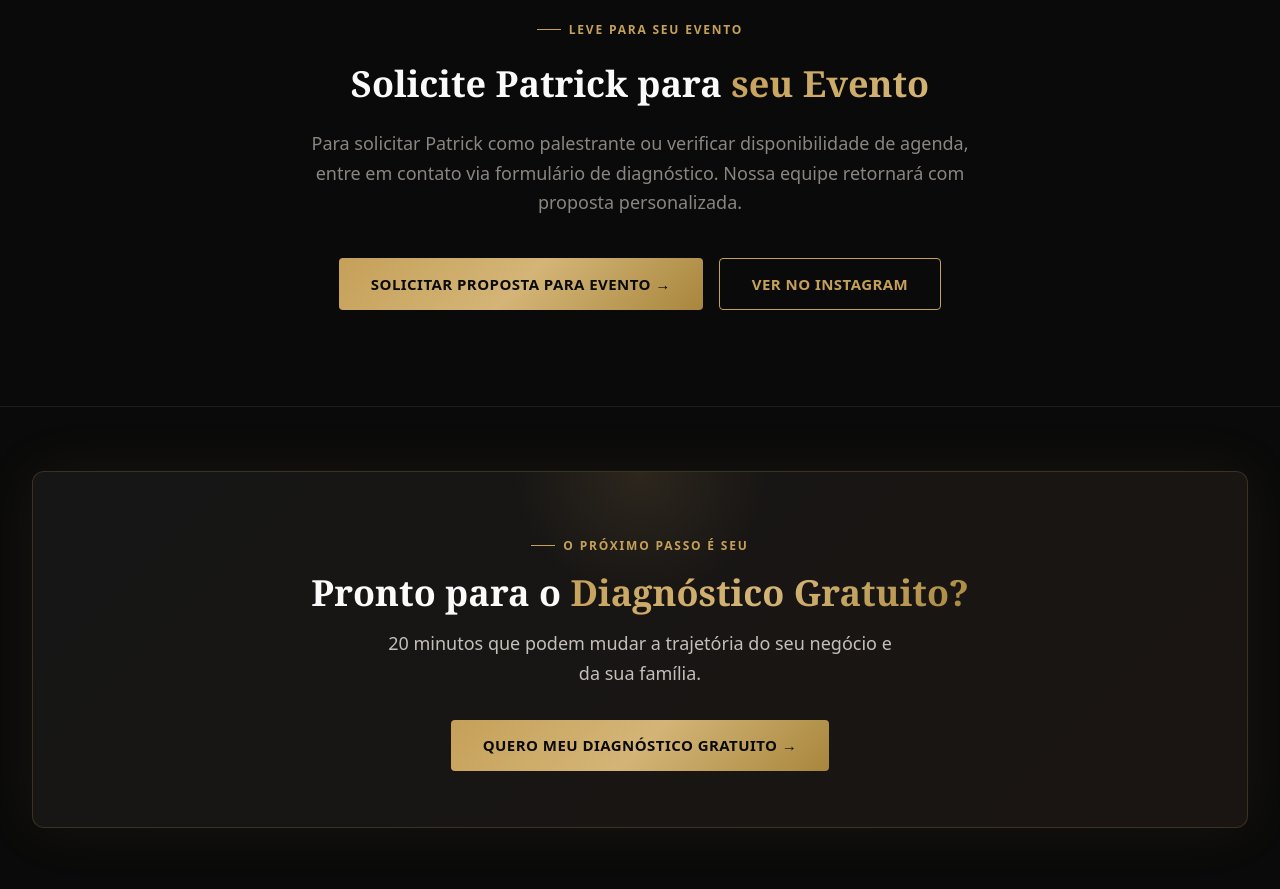
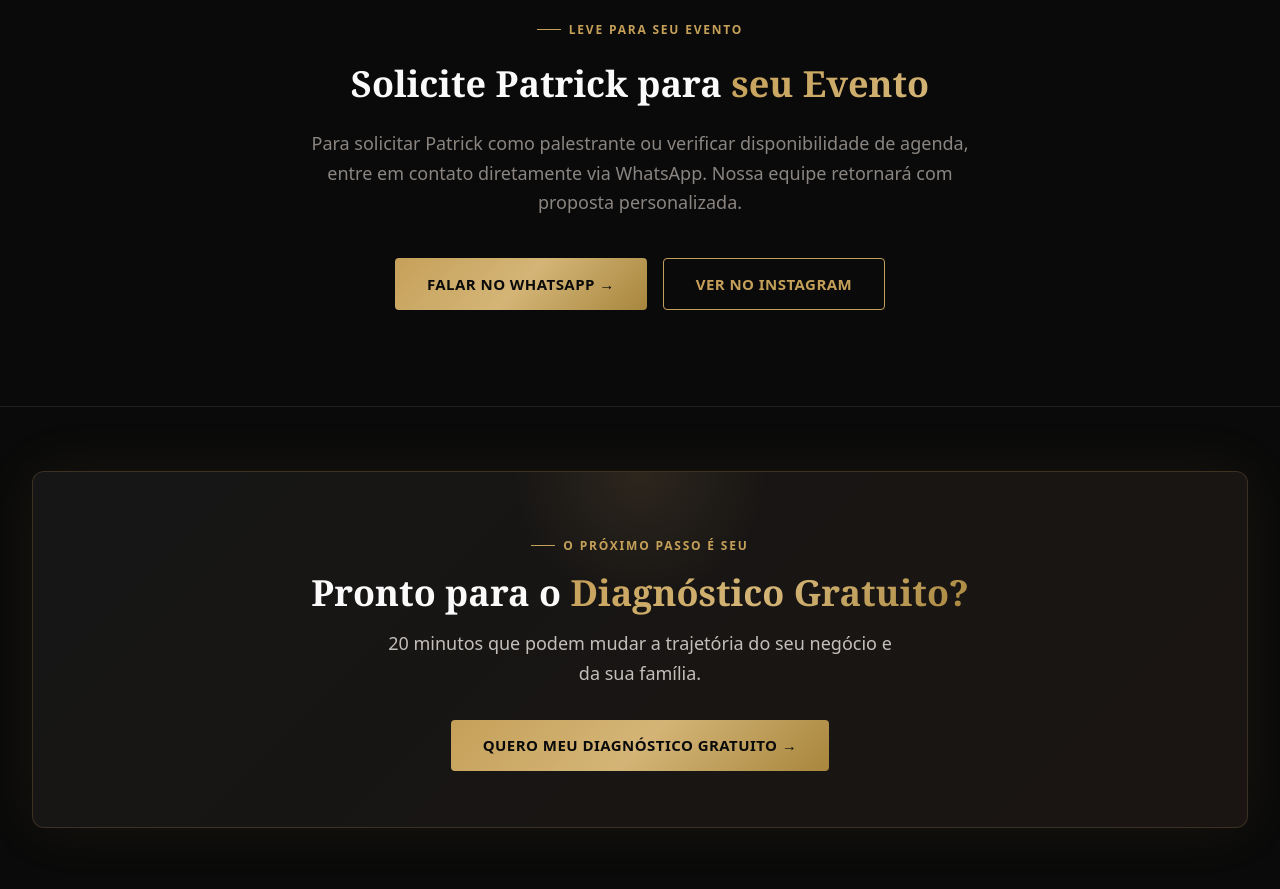
Before and after one commit to Alves1986/patrickteixeira, a Next.js app: page /palestras in a window 1280 px wide. Shown: the part 1780-2669 px from the top of the page. Built offline with nearby package versions, Linux system fonts and the light colour scheme.

Commit message:
content: update whatsapp message for book and use whatsapp for palestras CTA

```diff
--- a/app/page.tsx
+++ b/app/page.tsx
@@ -651,7 +651,7 @@ function LivroSection() {
                 </li>
               ))}
             </ul>
-            <a href="https://wa.me/554298250506?text=Ol%C3%A1%21%20Gostaria%20de%20saber%20mais%20sobre%20o%20livro%20A%20Escada%20Invis%C3%ADvel." target="_blank" rel="noopener noreferrer" className="btn-outline">
+            <a href="https://wa.me/554298250506?text=GOSTARIA%20DE%20ADQUIRIR%20O%20LIVRO%20%22A%20ESCADA%20INVISIVEL%22" target="_blank" rel="noopener noreferrer" className="btn-outline">
               Quero meu exemplar →
             </a>
           </div>
--- a/app/palestras/page.tsx
+++ b/app/palestras/page.tsx
@@ -169,11 +169,11 @@ export default function PalestrasPage() {
             </h2>
             <p className="text-lg mb-10" style={{ color: '#8A8580' }}>
               Para solicitar Patrick como palestrante ou verificar disponibilidade de agenda,
-              entre em contato via formulário de diagnóstico. Nossa equipe retornará com proposta personalizada.
+              entre em contato diretamente via WhatsApp. Nossa equipe retornará com proposta personalizada.
             </p>
             <div className="flex flex-col sm:flex-row gap-4 justify-center">
-              <a href="https://form.respondi.app/DQ2AeT6P" target="_blank" rel="noopener noreferrer" className="btn-primary text-base px-8 py-4">
-                <span>Solicitar Proposta para Evento →</span>
+              <a href="https://wa.me/554298250506?text=Gostaria%20de%20solicitar%20uma%20proposta%20de%20palestra%20com%20o%20Patrick" target="_blank" rel="noopener noreferrer" className="btn-primary text-base px-8 py-4">
+                <span>Falar no WhatsApp →</span>
               </a>
               <a
                 href="https://instagram.com/patrickteixeiras"
```
